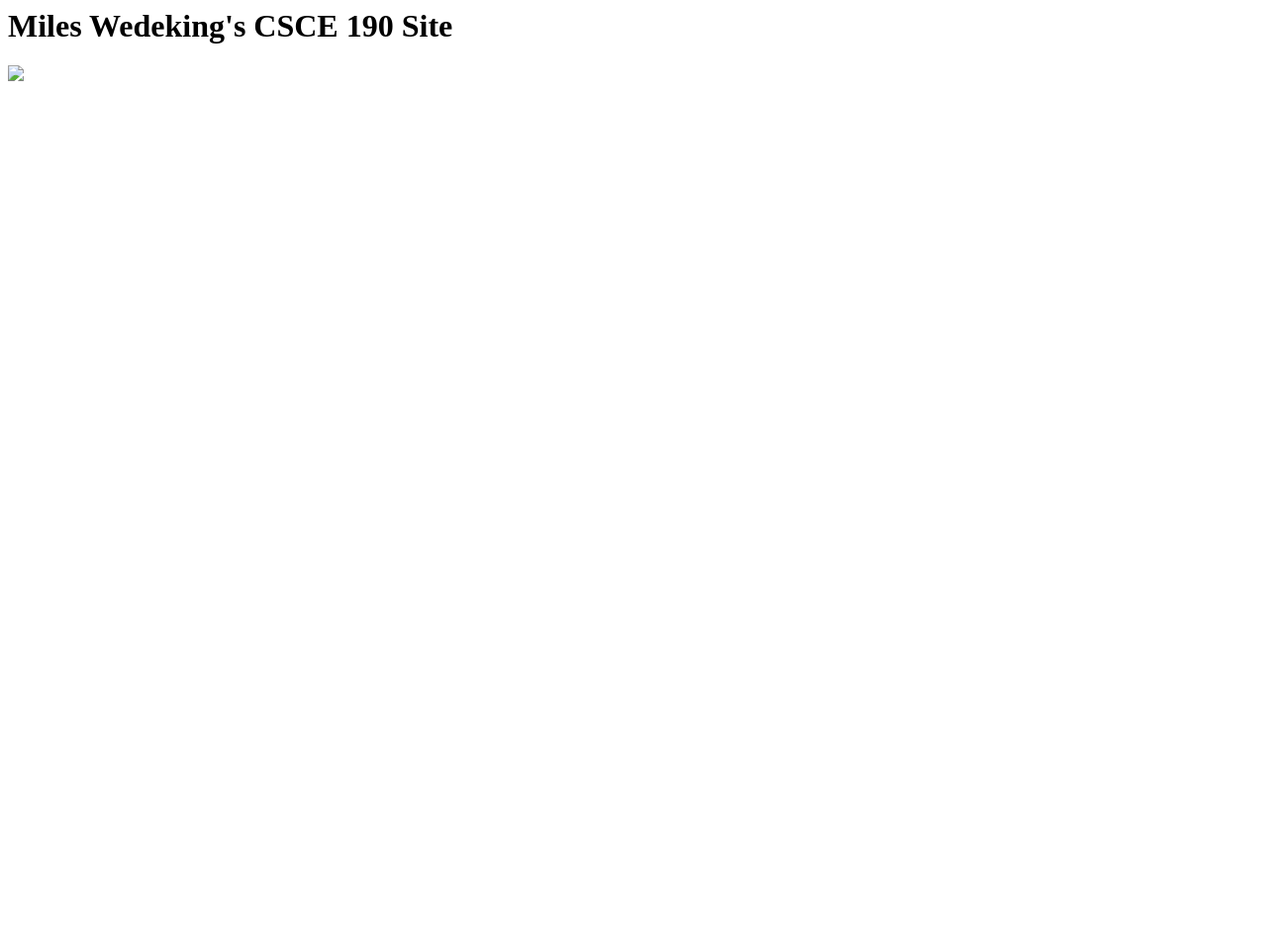
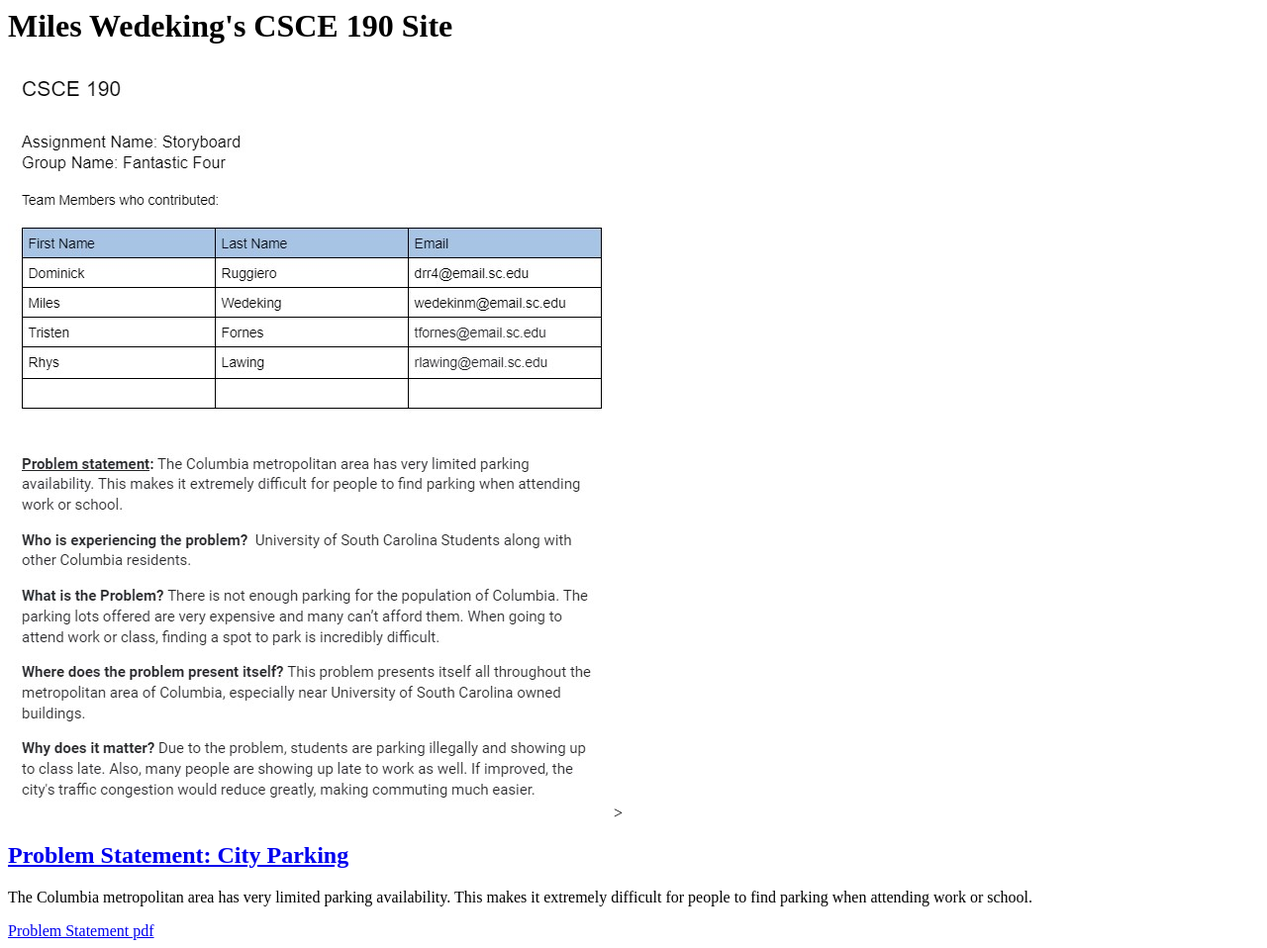
Before and after one commit to mwwedeking/mwwedeking.github.io, a plain HTML site: page index.html in a window 1280 px wide. Shown: the whole page at 99% size. Before the commit the page ends 800 px from the top, so only its background shows below. Drawn offline with Linux system fonts and the light colour scheme.

Commit message:
Add files via upload

```diff
--- a/index.html
+++ b/index.html
@@ -6,8 +6,12 @@
     <body>
         <h1>Miles Wedeking's CSCE 190 Site</h1>
 
-        <section class ="assignment">
-            <img src="documents/Problem_Statement">
+        <section class="assignment">
+            <a href="Problem_Statement.pdf"><img src="Prob_Statement.jpg"></a>>
+            <section class="ass-details"></section>
+                <a href="Problem_Statement.pdf"><h2>Problem Statement: City Parking</h2></a>
+                <p>The Columbia metropolitan area has very limited parking availability. This makes it extremely difficult for people to find parking when attending work or school.</p>
+                <a href="Problem_Statement.pdf">Problem Statement pdf</a>
         </section>
     </body>
 </html>
```
Also changed, not shown: Prob_Statement.jpg (added), 1 other file.
